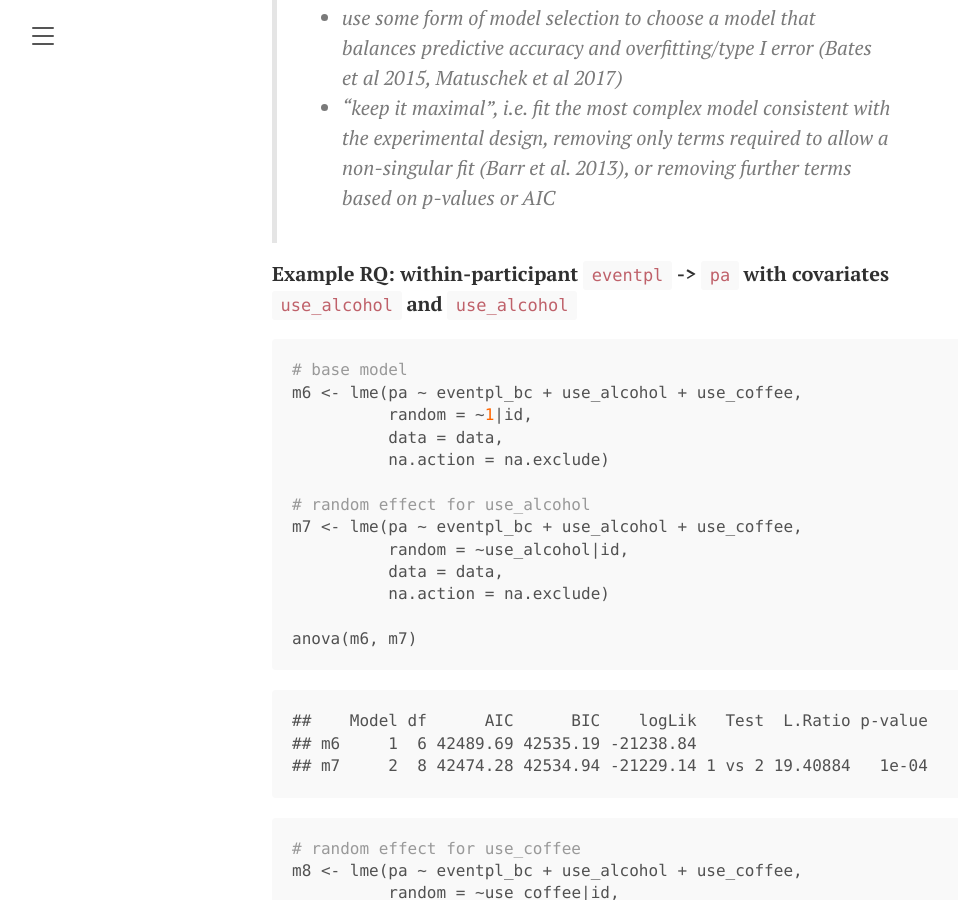
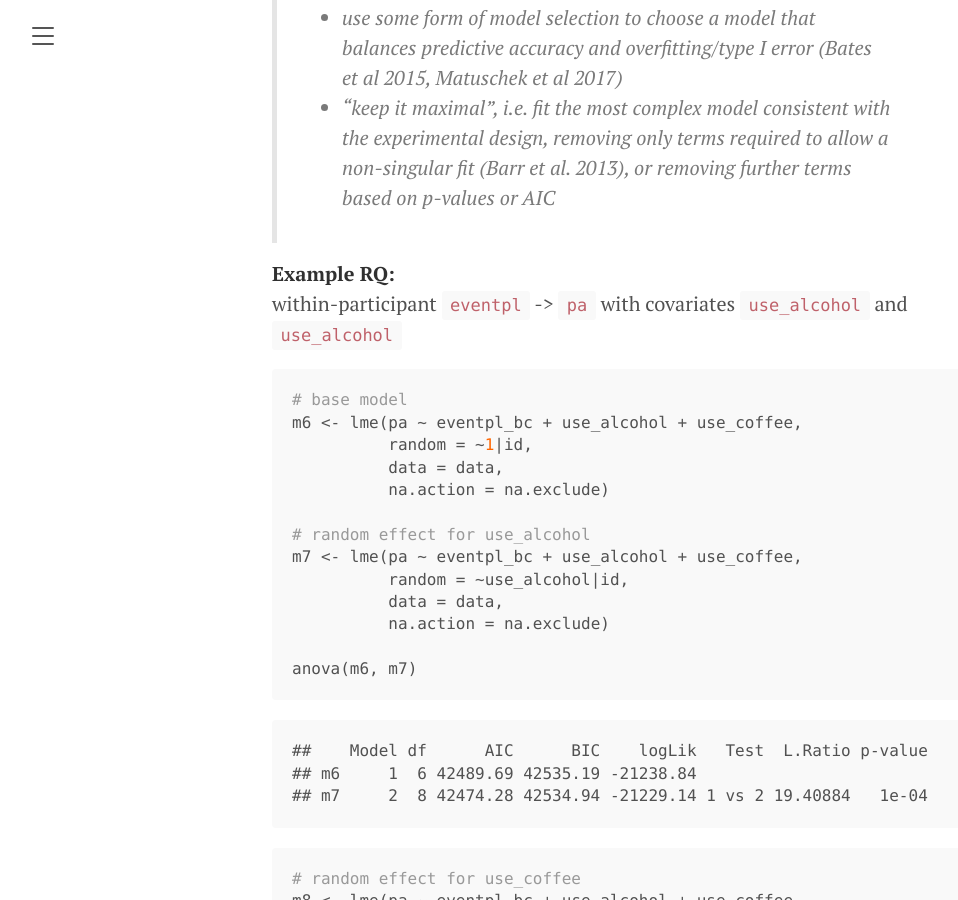
Before and after one commit to lennartseizer/ild, a Jekyll site: the page built from 4.md, in a window 1280 px wide and 900 px high, scrolled down 19455 px. Shown: the whole window, without its empty margins (8-966 px from the left). Built offline with Jekyll 4.4.1, drawn with Linux system fonts in a browser that asks for light colours; our own code applies the rules of GitHub Pages for plain Markdown files.

Commit message:
Auto-render Rmd → md [skip ci]

````diff
--- a/4.md
+++ b/4.md
@@ -660,8 +660,9 @@ summary(m5)
 > non-singular fit (Barr et al. 2013), or removing further terms based
 > on p-values or AIC*
 
-**Example RQ: within-participant** `eventpl` **-\>** `pa` **with
-covariates** `use_alcohol` **and** `use_alcohol`
+**Example RQ:**
+within-participant `eventpl` -\> `pa` with covariates `use_alcohol` and
+`use_alcohol`
 
 ``` r
 # base model
````
Also changed, not shown: 5.md (+2 -2 lines).
